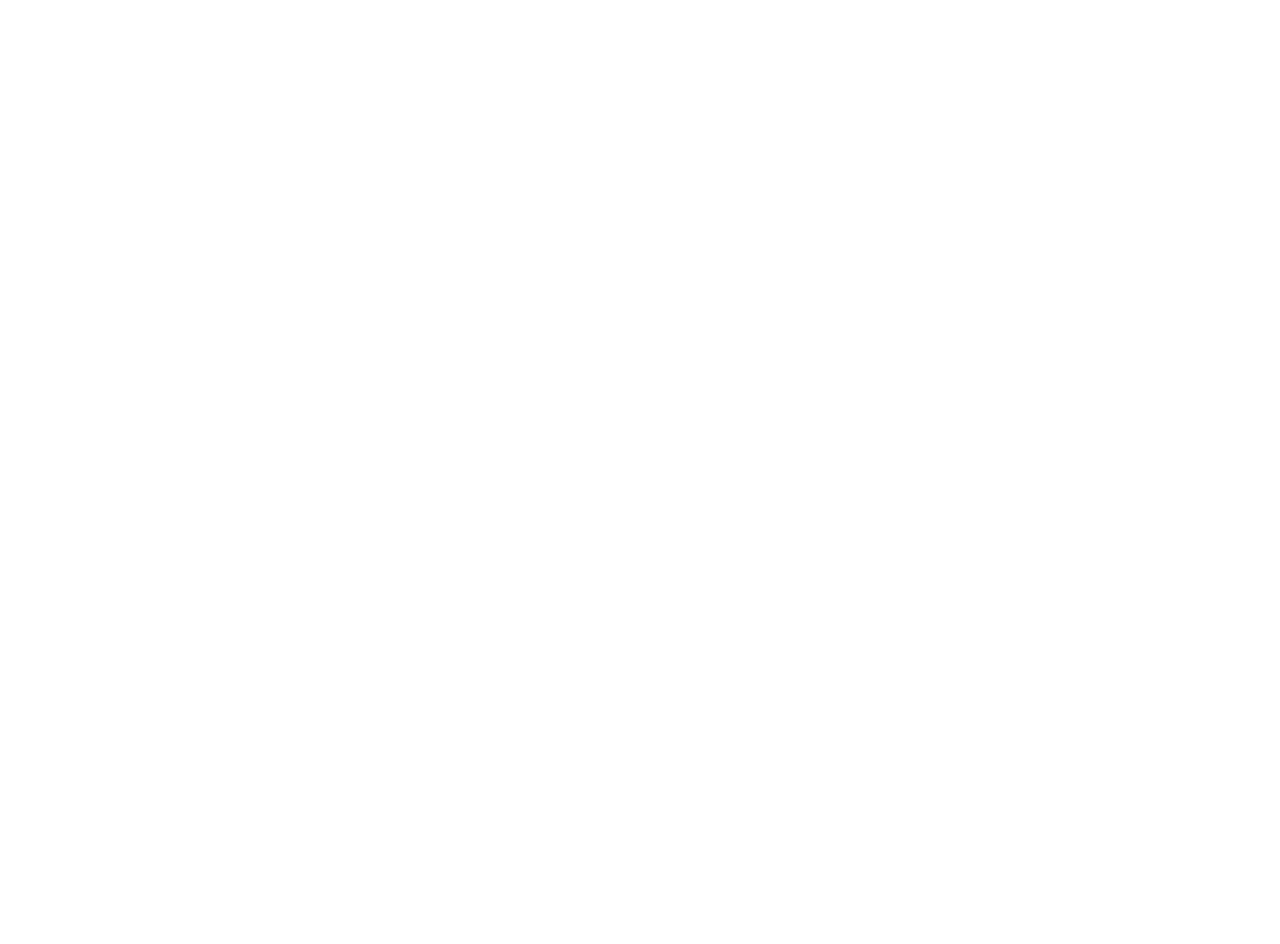
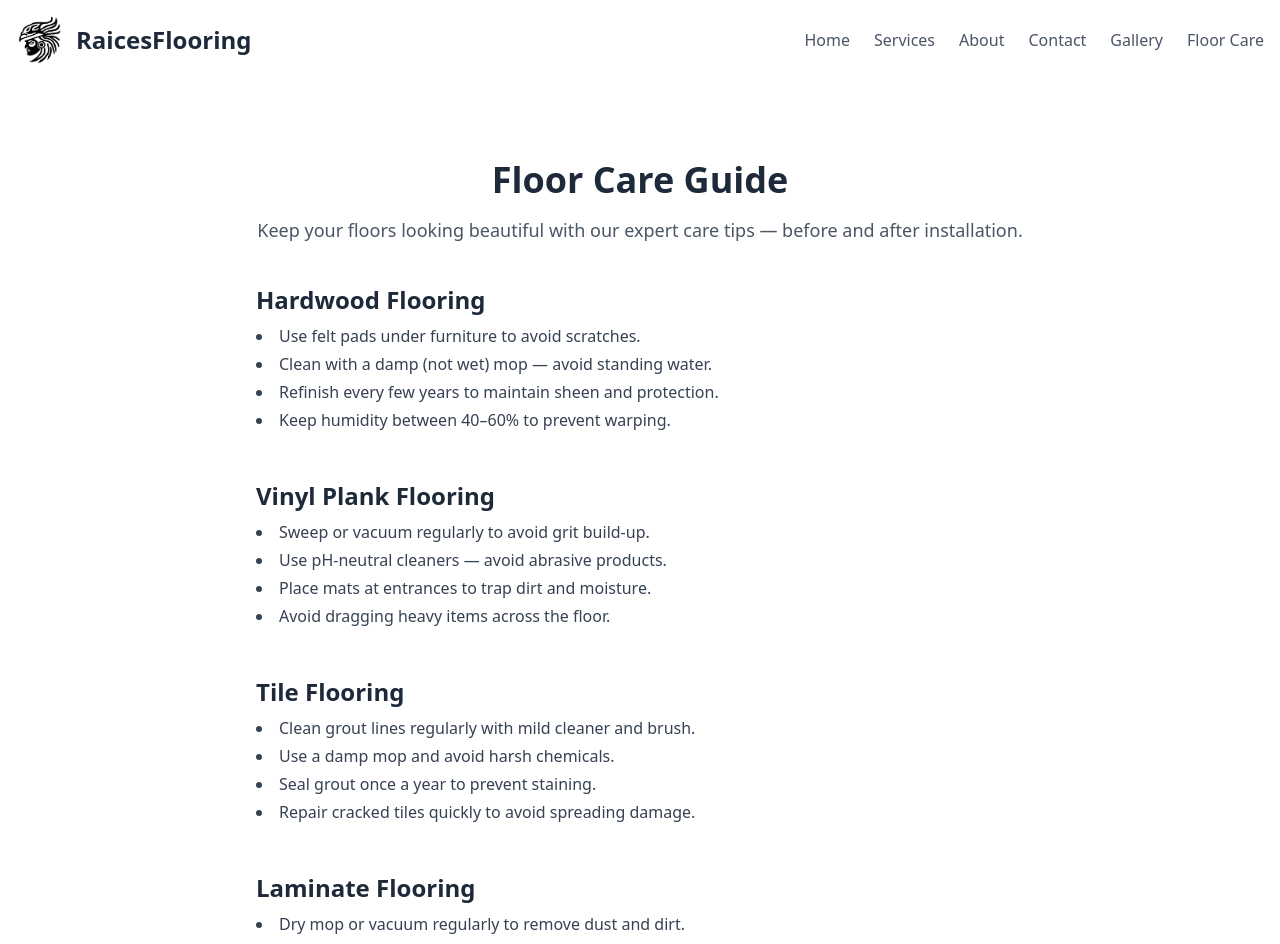
Before and after one commit to SoyIsrael/FlooringWebsite, a React (Vite) app: page /floorcare in a window 1280 px wide. Before the commit this address had no page. Shown: the top 944 px of the page. Before the commit the page ends 800 px from the top, so only its background shows below. Built offline with nearby package versions, Linux system fonts and the light colour scheme.

Commit message:
Added Care section

```diff
--- a/src/components/ContactForm.jsx
+++ b/src/components/ContactForm.jsx
@@ -18,6 +18,9 @@ export default function ContactForm() {
         <p className="mt-2 text-gray-600">
           Have questions or want a flooring quote? Fill out the form and we’ll
           get back to you.
+        </p>
+        <p className="text-sm text-gray-500 text-center mt-2">
+          Your quote is free — no pressure, no compromise.
         </p>
       </div>
 
--- a/src/components/MobileMenu.jsx
+++ b/src/components/MobileMenu.jsx
@@ -18,6 +18,7 @@ export default function MobileMenu() {
     { name: "About", href: "/#about" },
     { name: "Contact", href: "/#contact" },
     { name: "Gallery", href: "/gallery" },
+    { name: "Floor Care", href: "/floorcare" },
   ];
 
   return (
--- a/src/components/Navbar.jsx
+++ b/src/components/Navbar.jsx
@@ -12,6 +12,7 @@ export default function Navbar() {
     { name: "About", href: "/#about" },
     { name: "Contact", href: "/#contact" },
     { name: "Gallery", href: "/gallery" },
+    { name: "Floor Care", href: "/floorcare" },
   ];
 
   return (
--- a/src/components/Services.jsx
+++ b/src/components/Services.jsx
@@ -14,6 +14,12 @@ const services = [
     description: "Custom tile flooring for kitchens, bathrooms, and more.",
     image: "/tile.jpg",
   },
+  {
+    title: "Laminate Flooring",
+    description:
+      "Stylish and cost-effective laminate flooring with a natural look.",
+    image: "/laminate.jpg", // ensure this image is in the /public directory
+  },
 ];
 
 export default function Services() {
@@ -22,7 +28,11 @@ export default function Services() {
       <h2 className="text-3xl font-bold text-center text-gray-800 mb-10">
         Our Services
       </h2>
-      <div className="max-w-6xl mx-auto grid gap-8 sm:grid-cols-2 lg:grid-cols-3">
+      <div
+        className={`max-w-6xl mx-auto grid gap-8 ${
+          services.length % 3 === 0 ? "sm:grid-cols-3" : "sm:grid-cols-2"
+        }`}
+      >
         {services.map((service, index) => (
           <div
             key={index}
--- a/src/main.jsx
+++ b/src/main.jsx
@@ -5,12 +5,14 @@ import App from "./App.jsx";
 import React from "react";
 import { BrowserRouter, Routes, Route } from "react-router-dom";
 import Gallery from "./pages/Gallery.jsx";
+import FloorCare from "./pages/FloorCare.jsx";
 createRoot(document.getElementById("root")).render(
   <React.StrictMode>
     <BrowserRouter>
       <Routes>
         <Route path="/" element={<App />} />
         <Route path="/gallery" element={<Gallery />} />
+        <Route path="/floorcare" element={<FloorCare />} />
       </Routes>
     </BrowserRouter>
   </React.StrictMode>
--- /dev/null
+++ b/src/pages/FloorCare.jsx
@@ -0,0 +1,79 @@
+import Navbar from "../components/Navbar";
+
+export default function FloorCare() {
+  return (
+    <>
+      <Navbar />
+      <section className="py-20 px-4 bg-white">
+        <div className="max-w-4xl mx-auto text-center">
+          <h1 className="text-4xl font-bold text-gray-800 mb-4">
+            Floor Care Guide
+          </h1>
+          <p className="text-gray-600 text-lg mb-10">
+            Keep your floors looking beautiful with our expert care tips —
+            before and after installation.
+          </p>
+        </div>
+
+        <div className="max-w-3xl mx-auto space-y-12">
+          {/* Hardwood */}
+          <div>
+            <h2 className="text-2xl font-semibold text-gray-800">
+              Hardwood Flooring
+            </h2>
+            <ul className="list-disc list-inside mt-2 text-gray-700 space-y-1">
+              <li>Use felt pads under furniture to avoid scratches.</li>
+              <li>Clean with a damp (not wet) mop — avoid standing water.</li>
+              <li>
+                Refinish every few years to maintain sheen and protection.
+              </li>
+              <li>Keep humidity between 40–60% to prevent warping.</li>
+            </ul>
+          </div>
+
+          {/* Vinyl Plank */}
+          <div>
+            <h2 className="text-2xl font-semibold text-gray-800">
+              Vinyl Plank Flooring
+            </h2>
+            <ul className="list-disc list-inside mt-2 text-gray-700 space-y-1">
+              <li>Sweep or vacuum regularly to avoid grit build-up.</li>
+              <li>Use pH-neutral cleaners — avoid abrasive products.</li>
+              <li>Place mats at entrances to trap dirt and moisture.</li>
+              <li>Avoid dragging heavy items across the floor.</li>
+            </ul>
+          </div>
+
+          {/* Tile */}
+          <div>
+            <h2 className="text-2xl font-semibold text-gray-800">
+              Tile Flooring
+            </h2>
+            <ul className="list-disc list-inside mt-2 text-gray-700 space-y-1">
+              <li>Clean grout lines regularly with mild cleaner and brush.</li>
+              <li>Use a damp mop and avoid harsh chemicals.</li>
+              <li>Seal grout once a year to prevent staining.</li>
+              <li>Repair cracked tiles quickly to avoid spreading damage.</li>
+            </ul>
+          </div>
+
+          {/* Laminate */}
+          <div>
+            <h2 className="text-2xl font-semibold text-gray-800">
+              Laminate Flooring
+            </h2>
+            <ul className="list-disc list-inside mt-2 text-gray-700 space-y-1">
+              <li>Dry mop or vacuum regularly to remove dust and dirt.</li>
+              <li>
+                Clean spills immediately — laminate is water-resistant, not
+                waterproof.
+              </li>
+              <li>Avoid steam mops or wet mops which can cause swelling.</li>
+              <li>Use protective pads under furniture legs.</li>
+            </ul>
+          </div>
+        </div>
+      </section>
+    </>
+  );
+}
```
Also changed, not shown: public/laminate.jpg (added), public/tile.jpg.
